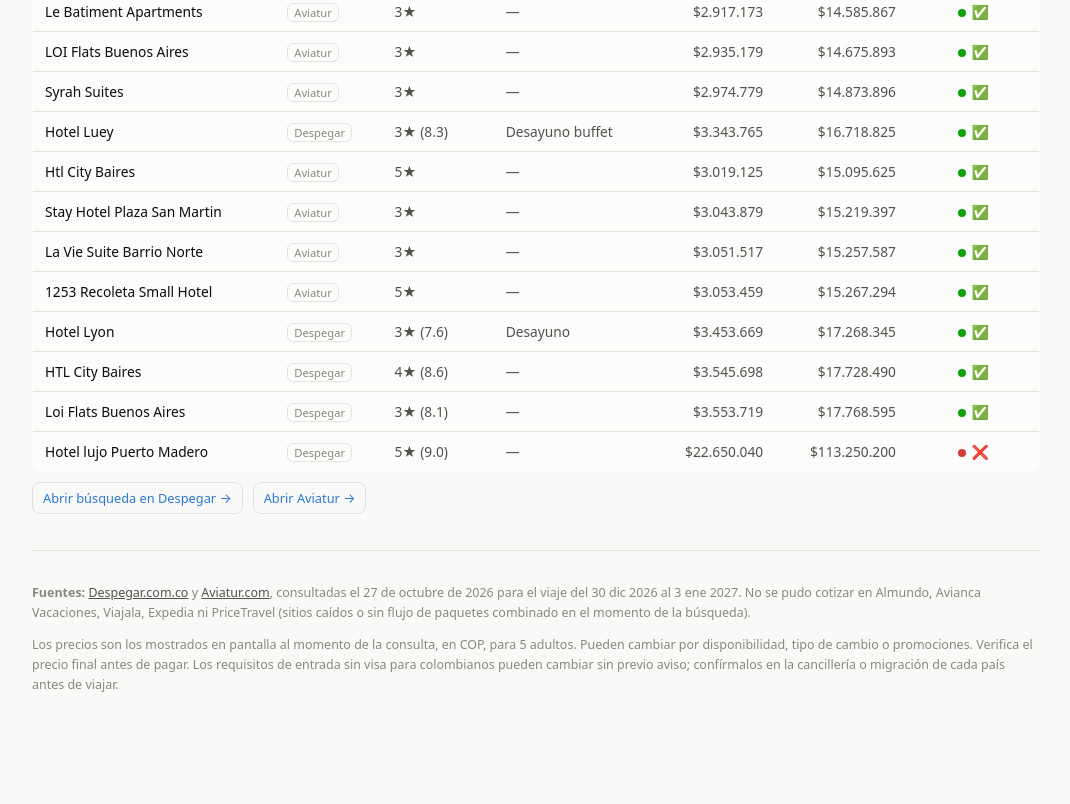
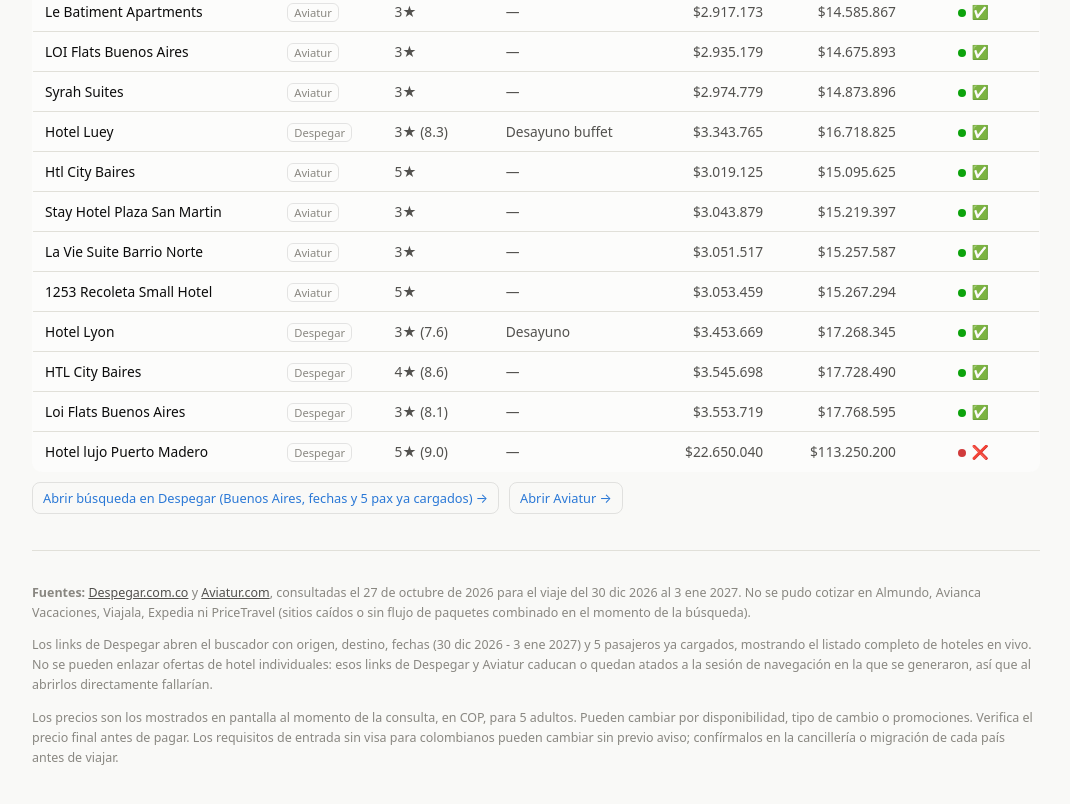
Before and after one commit to dafariro-prog/viaje-familia-dic2026, a plain HTML site: page index.html in a window 1280 px wide. Shown: the part 4189-4993 px from the top of the page, without its empty margins (104-1174 px from the left). Before the commit the page ends 4961 px from the top, so only its background shows below. Drawn offline with Linux system fonts and the light colour scheme.

Commit message:
Agrega links directos de busqueda para Panama y Buenos Aires

```diff
--- a/index.html
+++ b/index.html
@@ -284,7 +284,7 @@
     </table>
     </div>
     <div class="links">
-      <a href="https://www.despegar.com.co/paquetes" target="_blank" rel="noopener">Abrir búsqueda en Despegar →</a>
+      <a href="https://www.despegar.com.co/trip/start/FH/CIT_854/CIT_5950/2026-12-30/2027-01-03/CIT_5950/2026-12-30/2027-01-03/5?from=PSB&nw=true&reSearch=true" target="_blank" rel="noopener">Abrir búsqueda en Despegar (Panamá, fechas y 5 pax ya cargados) →</a>
       <a href="https://www.aviatur.com" target="_blank" rel="noopener">Abrir Aviatur →</a>
     </div>
   </section>
@@ -373,13 +373,14 @@
     </table>
     </div>
     <div class="links">
-      <a href="https://www.despegar.com.co/paquetes" target="_blank" rel="noopener">Abrir búsqueda en Despegar →</a>
+      <a href="https://www.despegar.com.co/trip/start/FH/CIT_854/CIT_982/2026-12-30/2027-01-03/CIT_982/2026-12-30/2027-01-03/5?from=PSB&nw=true&reSearch=true" target="_blank" rel="noopener">Abrir búsqueda en Despegar (Buenos Aires, fechas y 5 pax ya cargados) →</a>
       <a href="https://www.aviatur.com" target="_blank" rel="noopener">Abrir Aviatur →</a>
     </div>
   </section>
 
   <footer>
     <p><strong>Fuentes:</strong> <a href="https://www.despegar.com.co" target="_blank" rel="noopener">Despegar.com.co</a> y <a href="https://www.aviatur.com" target="_blank" rel="noopener">Aviatur.com</a>, consultadas el 27 de octubre de 2026 para el viaje del 30 dic 2026 al 3 ene 2027. No se pudo cotizar en Almundo, Avianca Vacaciones, Viajala, Expedia ni PriceTravel (sitios caídos o sin flujo de paquetes combinado en el momento de la búsqueda).</p>
+    <p>Los links de Despegar abren el buscador con origen, destino, fechas (30 dic 2026 - 3 ene 2027) y 5 pasajeros ya cargados, mostrando el listado completo de hoteles en vivo. No se pueden enlazar ofertas de hotel individuales: esos links de Despegar y Aviatur caducan o quedan atados a la sesión de navegación en la que se generaron, así que al abrirlos directamente fallarían.</p>
     <p>Los precios son los mostrados en pantalla al momento de la consulta, en COP, para 5 adultos. Pueden cambiar por disponibilidad, tipo de cambio o promociones. Verifica el precio final antes de pagar. Los requisitos de entrada sin visa para colombianos pueden cambiar sin previo aviso; confírmalos en la cancillería o migración de cada país antes de viajar.</p>
   </footer>
 </div>
```
